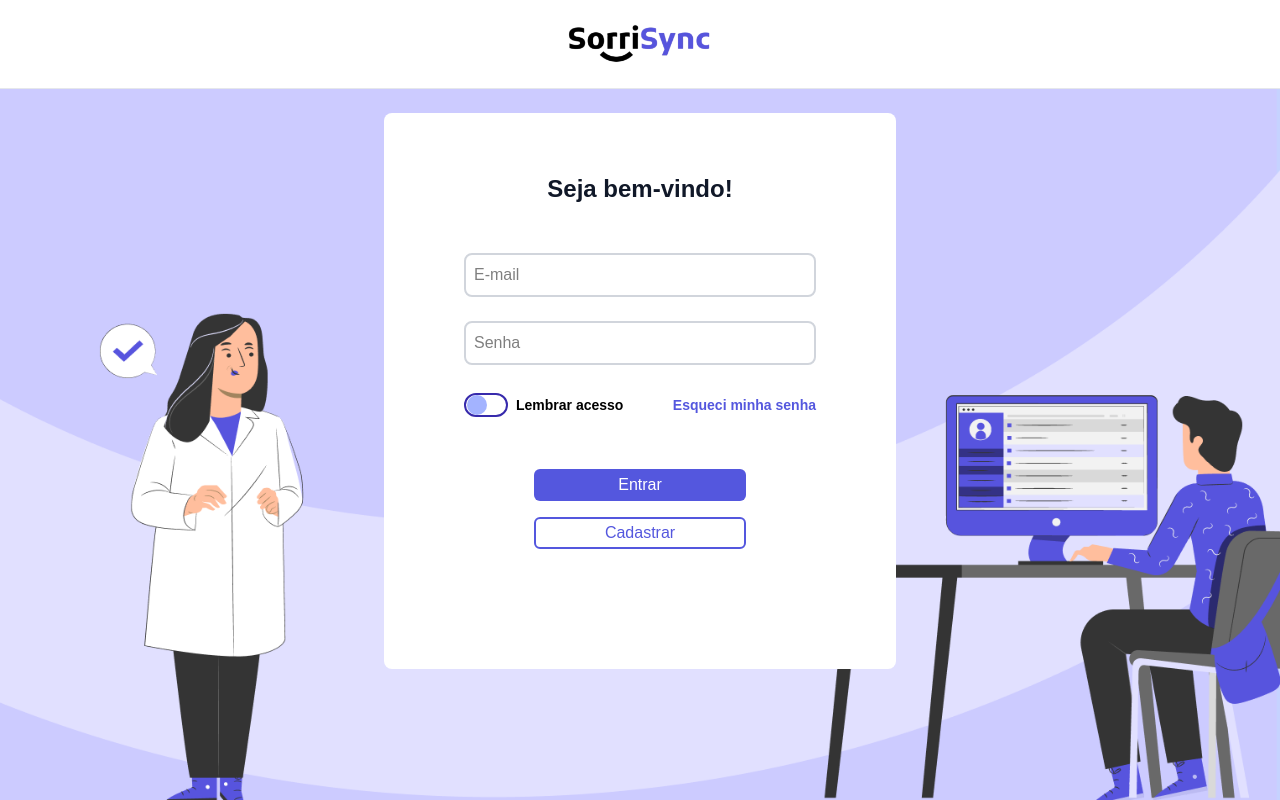
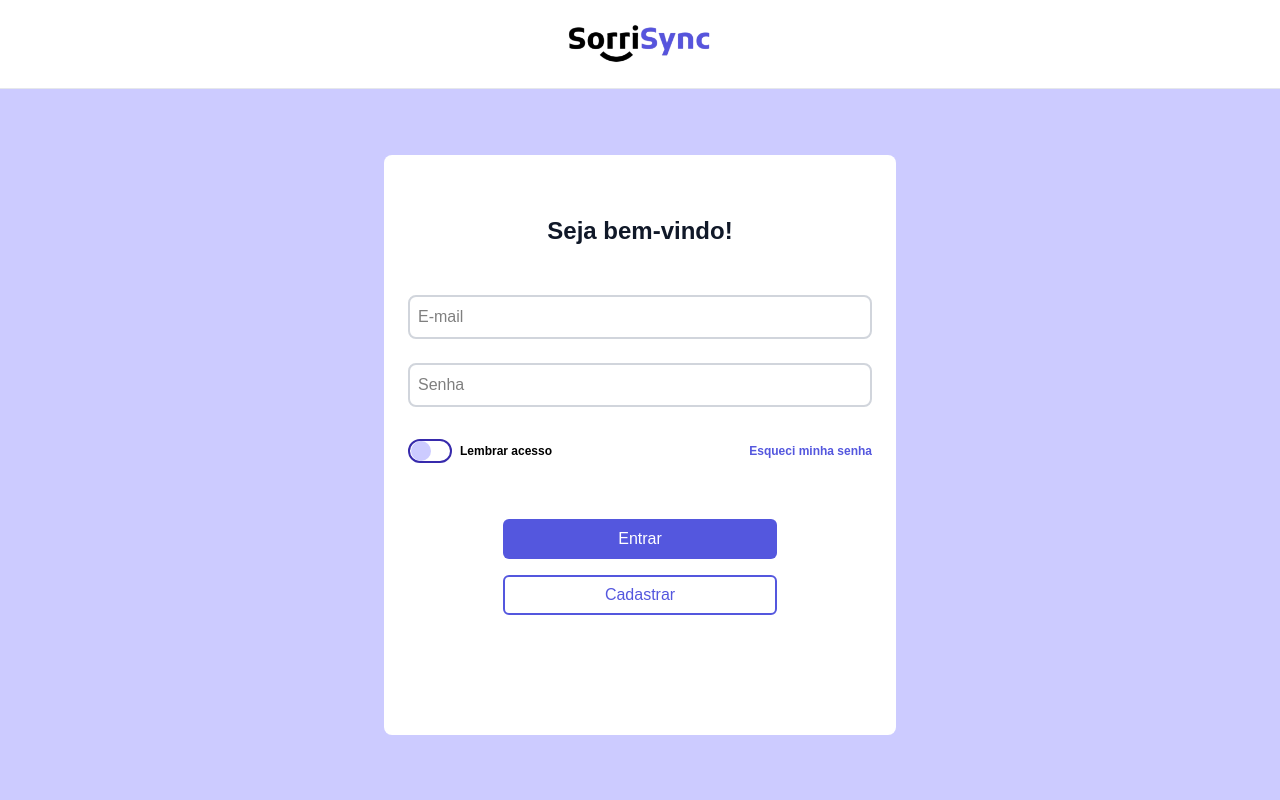
Before and after one commit to cce-fluxo/DDD-25.1-Tropa-Do-Oruam-Front, a Next.js app: page /login in a window 1280 px wide. Built offline with nearby package versions, Linux system fonts and the light colour scheme.

Commit message:
terminei as telas de cadastro e fiz a linkage entre as telas.

```diff
--- a/app/(pages)/(SignIn)/(SignOut)/cadastro/page.tsx
+++ b/app/(pages)/(SignIn)/(SignOut)/cadastro/page.tsx
@@ -13,11 +13,11 @@ export default function Cadastro() {
     const [celular, setCelular] = useState("")
 
     return (
-        <main className='bg-indigo-300 relative grow'>
+        <main className='bg-[#CCCBFF] relative grow flex justify-center items-center'>
             <BackGroundCadastro/>
-            <div className='flex justify-center items-center relative z-10 h-full py-6 px-8'>
-                <div className='flex flex-col items-center w-full max-w-lg bg-white rounded-lg space-y-12 pt-15 pb-20 px-15'>
-                    <h1 className='text-2xl font-bold text-black'>Crie sua nova conta</h1>
+            <div className='flex justify-center items-center relative z-10 h-full w-full px-8'>
+                <div className='flex flex-col items-center w-full max-w-lg bg-white rounded-lg space-y-8 pt-15 pb-20 px-6'>
+                    <h1 className='text-xl md:text-2xl font-bold text-black'>Crie sua nova conta</h1>
                     <div className='w-full space-y-4'>
                         <Input
                             type='nome'
@@ -59,9 +59,9 @@ export default function Cadastro() {
                             onChange = {(e: React.ChangeEvent<HTMLInputElement>) => setCelular(e.target.value)}
                             required
                         />
-                        <div className='w-full flex flex-row justify-center mt-15 space-x-2 px-10'>
-                            <Button label='Voltar' variant='tertiary'/>
-                            <Button label='Continuar' variant='primary' />
+                        <div className='w-full flex flex-row justify-center mt-15 space-x-2 px-6 md:px-10'>
+                            <Button label='Voltar' variant='tertiary' href='/login'/>
+                            <Button label='Continuar' variant='primary' href='/cadastro2'/>
                         </div>
                     </div>
                 </div>
--- /dev/null
+++ b/app/(pages)/(SignIn)/(SignOut)/cadastro2/page.tsx
@@ -0,0 +1,50 @@
+"use client";
+
+import BackGroundCadastro from "../../../../components/BackGroundCadastro";
+import Input from "../../../../components/Input";
+import { useState } from "react"
+import Button from "../../../../components/Button";
+
+export default function Cadastro2() {
+    const [senha, setSenha] = useState("")
+    const [confirmar, setConfirmar] = useState("")
+
+
+    return (
+        <main className='bg-[#CCCBFF] relative grow flex justify-center items-center'>
+            <BackGroundCadastro/>
+            <div className='flex justify-center items-center relative z-10 h-full w-full px-6'>
+                <div className='flex flex-col items-center w-full max-w-lg bg-white rounded-lg space-y-8 pt-15 pb-20 px-6'>
+                    <div className='flex flex-row space-x-2'>
+                        <h1 className='text-2xl font-bold text-black'>Crie sua</h1>
+                        <h1 className='text-2xl font-bold text-[#5457DE]'>senha</h1>
+                    </div>
+                    <div className='w-full space-y-4'>
+                        <Input
+                            type='senha'
+                            id='senha'
+                            placeholder='Senha'
+                            value = { senha }
+                            onChange={(e: React.ChangeEvent<HTMLInputElement>) => setSenha(e.target.value)}
+                            required
+                        />
+                        <Input
+                            type='confirmar'
+                            id='confirmar'
+                            placeholder='Confirmar senha'
+                            value = { confirmar }
+                            onChange={(e: React.ChangeEvent<HTMLInputElement>) => setConfirmar(e.target.value)}
+                            required
+                        />
+
+                        <div className='w-full flex flex-col items-center space-y-3 mt-15 px-15 md:px-10'>
+                            <Button label='Criar conta' variant='primary' />
+                            <Button label='Cancelar' variant='tertiary' href='/cadastro'/>
+                        </div>
+                    </div>
+                </div>
+            </div>
+
+        </main>
+    )
+}
--- a/app/(pages)/(SignIn)/(SignOut)/login/page.tsx
+++ b/app/(pages)/(SignIn)/(SignOut)/login/page.tsx
@@ -13,13 +13,13 @@ export default function Login() {
     console.log({ lembrar })
 
     return (
-        <main className='relative grow bg-indigo-200'>
+        <main className='relative grow bg-[#CCCBFF] flex justify-center items-center'>
             <BackGroundLogin />
-            <div className='flex justify-center items-center relative z-10 h-full py-6 '>
-                <div className='flex flex-col items-center w-full max-w-lg bg-white rounded-lg space-y-12 pt-15 pb-30 px-20'>
-                    <h1 className='text-2xl font-bold text-gray-900 '>Seja bem-vindo!</h1>
+            <div className='flex justify-center items-center relative z-10 h-full w-full px-8'>
+                <div className='flex flex-col items-center w-full max-w-lg bg-white rounded-lg space-y-12 pt-15 pb-30 px-6'>
+                    <h1 className=' text-xl md:text-2xl font-bold text-gray-900 '>Seja bem-vindo!</h1>
 
-                    <div className='w-full space-y-6'>
+                    <div className='w-full space-y-6 '>
                         <Input
                             type='email'
                             id="email"
@@ -46,9 +46,9 @@ export default function Login() {
                             <Button label='Esqueci minha senha' variant="quaternary" />
                         </div>
                     </div>
-                    <div className='flex flex-col justify-center items-center w-full space-y-4'>
+                    <div className='flex flex-col justify-center items-center w-full space-y-4 px-12 md:px-1'>
                         <Button label='Entrar'/>
-                        <Button label='Cadastrar' variant='secondary'/>
+                        <Button label='Cadastrar' variant='secondary' href='/cadastro'/>
                     </div>
                 </div>
             </div>
--- a/app/components/BackGroundLogin.tsx
+++ b/app/components/BackGroundLogin.tsx
@@ -2,7 +2,7 @@ import Image from 'next/image';
 
 export default function BackGroundLogin() {
     return (
-        <main className='hidden md:block absolute inset-0 z-0 w-full h-full px-30 py-22 justify-center'>
+        <main className='hidden min-[1400px]:block absolute inset-0 z-0 w-full h-full px-30 py-22 justify-center'>
             <Image
                 src="/images/backgroundLogin.png"
                 alt="Background da tela de login"
--- a/app/components/Button.tsx
+++ b/app/components/Button.tsx
@@ -1,53 +1,40 @@
+import Link from "next/link";
+
 interface props {
     label : string;
     variant?: "primary" | "secondary" | "tertiary" | "quaternary"
+    href?: string;
 
 
 }
 
-export default function Button({ label, variant = "primary" }: props) {
-    return (
-        <button className={`
+export default function Button({ label, variant = "primary", href, ...props }: props) {
 
+    const allClasses = `
         rounded-md
         z-10
-            h-8
+        h-10
         flex justify-center items-center
         cursor-pointer
 
-            ${variant == "primary" ? "bg-[#5457DE]" :
-                variant == "secondary" ? "bg-white" :
-                    variant == "tertiary" ? "bg-indigo-200":
-                        ""}
+        ${variant == "primary" ? "bg-[#5457DE] w-full md:w-[60%] text-white" :
+            variant == "secondary" ? "bg-white w-full md:w-[60%] border-[#5457DE] border-2 text-[#5457DE]" :
+                variant == "tertiary" ? "bg-indigo-200 w-full md:w-[60%] text-black":
+                    "text-xs font-bold text-[#5457DE]"}
 
-            ${variant == "primary" ? "w-[60%]":
-                variant == "secondary" ? "w-[60%]":
-                    variant == "tertiary" ? "w-[60%]":
-                        ""}
-
-            ${variant == "primary" ? "":
-                variant == "secondary" ? "":
-                    variant == "tertiary" ? "":
-                        "text-sm font-bold"}
-
-            ${variant == "primary" ? "" :
-                variant == "secondary" ? "border-[#5457DE]":
-                    variant == "tertiary" ? "":
-                        ""}
-
-            ${variant == "primary" ? "":
-                variant == "secondary" ? "border-2":
-                    variant == "tertiary" ? "":
-                        ""}
-
-            ${variant == "primary" ? "text-white" :
-                variant == "secondary" ? "text-[#5457DE]" :
-                    variant == "tertiary"? "text-black" :
-                        "text-[#5457DE]"}
-
-        `}
-        >
+    `
+    if (href){
+        return (
+            <Link href={href} className={allClasses} {...props}>
+                {label}
+            </Link>
+        )
+    }
+    return (
+        <button className = {allClasses} {...props}>
             { label }
         </button>
     )
+
+
 }
--- a/app/components/CheckBox.tsx
+++ b/app/components/CheckBox.tsx
@@ -8,12 +8,12 @@ export default function CheckBox( { label, ...props }: Checkboxprops) {
 
     return (
         <div className='flex flex-row space-x-2 items-center cursor-pointer'>
-            <label className='bg-white w-11 h-6 rounded-full border-indigo-800 border-2 flex items-center px-px py-py'>
+            <label className='bg-white w-10 md:w-11 h-6 rounded-full border-indigo-800 border-2 flex items-center px-px py-py'>
                 <input type='checkbox' className='sr-only peer'></input>
-                <span className='w-5 h-5 bg-indigo-300 border-indigo-300 flex rounded-full transition-all peer-checked:translate-x-5 peer-checked:bg-indigo-600 peer-checked:border-indigo-600'></span>
+                <span className='w-5 h-5 bg-[#CCCBFF] border-indigo-300 flex rounded-full transition-all peer-checked:translate-x-4 md:peer-checked:translate-x-5 peer-checked:bg-indigo-600 peer-checked:border-indigo-600'></span>
             </label>
 
-            <label className='text-black font-bold text-sm'>Lembrar acesso</label>
+            <label className='text-black font-bold text-xs'>Lembrar acesso</label>
 
         </div>
     )
```
Lines whose indentation alone changed are shown as unchanged.
